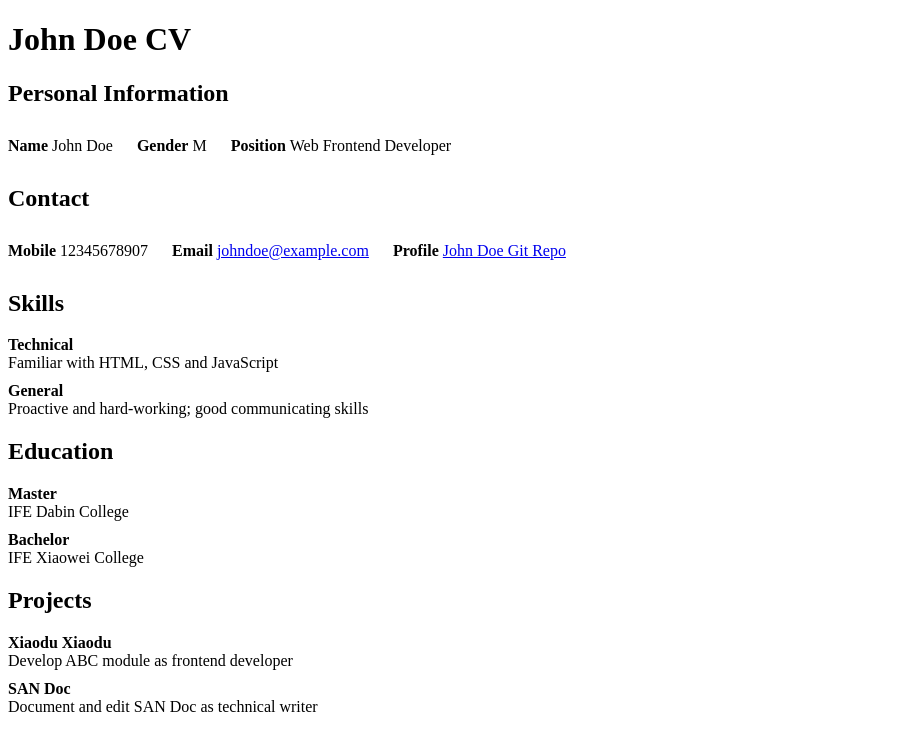
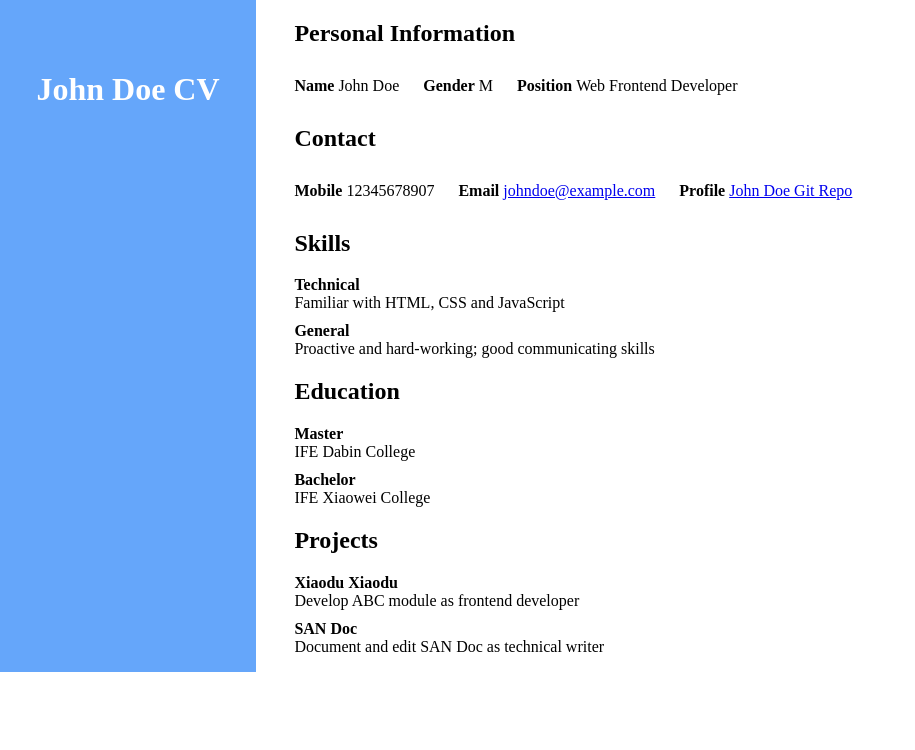
Before and after one commit to 06rx07/JohnDoeCV, a plain HTML site: page resume.html in a window 1280 px wide. Shown: the whole page, without its empty margins (0-915 px from the left). Drawn offline with Linux system fonts and the light colour scheme.

Commit message:
Second CV

```diff
--- a/resume.html
+++ b/resume.html
@@ -1,8 +1,10 @@
 <!DOCTYPE html>
 <title>John Doe CV</title>
 <meta charset="UTF-8">
-<link rel="stylesheet" href="./style_1.css">
+<link rel="stylesheet" href="./style_2.css">
+<div id="cv-body">
     <h1>John Doe CV</h1>
+    <div id="right-column">
         <section>
             <h2>Personal Information</h2>
             <ul class="one-line">
@@ -64,3 +66,5 @@
                 </li>
             </ul>
         </section>
+    </div>
+</div>
--- a/style_2.css
+++ b/style_2.css
@@ -0,0 +1,35 @@
+body {
+    margin: 0px;
+}
+#cv-body {
+    background-color: #65a6fa;
+}
+h1 {
+    color: white;
+    width: 20%;
+    text-align: center;
+    padding-top: 50px;
+    float: left;
+}
+#right-column{
+    background-color: white;
+    display: inline-block;
+    width: 77%;
+    padding-left: 3%;
+}
+ul {
+    list-style: none;
+    padding-left: 0px;
+}
+ul li {
+    margin: 10px 20px 10px 0;
+}
+ul li b {
+    display: block;
+}
+.one-line li {
+    display: inline-block;
+}
+.one-line li b {
+    display: inline;
+}
```
Lines whose indentation alone changed are shown as unchanged.
